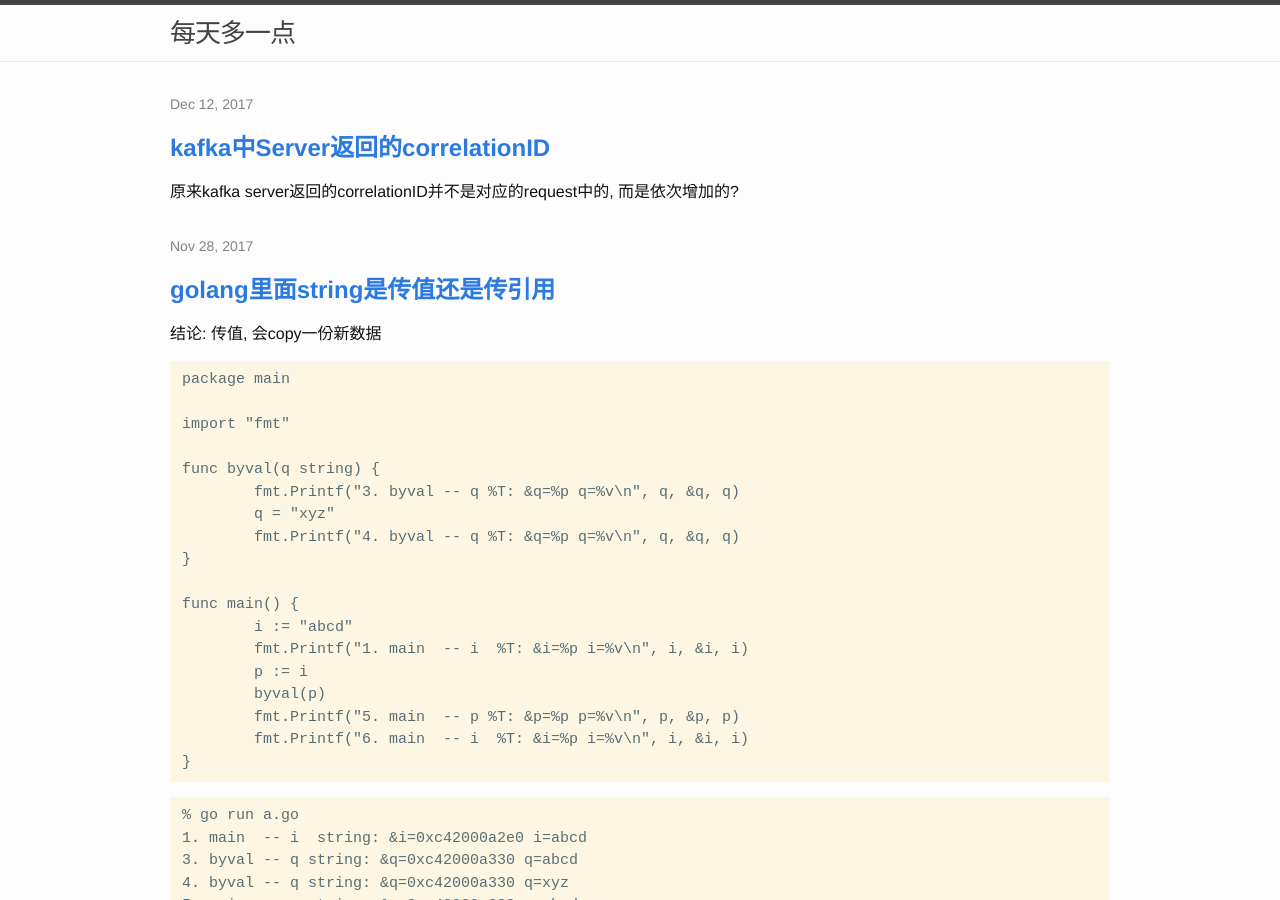
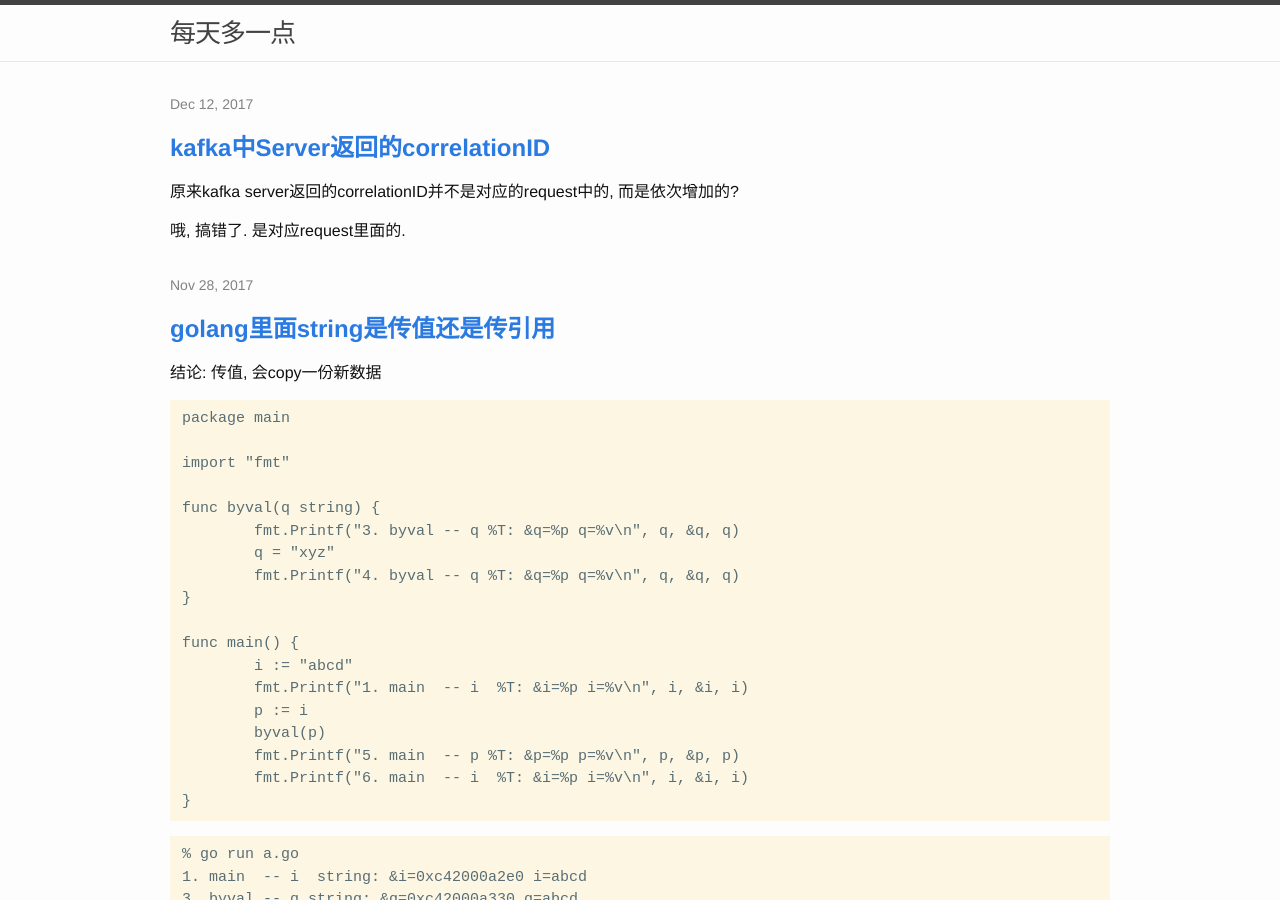
Before and after one commit to childe/gitcommit.today, a Jekyll site: the page built from index.html, in a window 1280 px wide and 900 px high. Built offline with Jekyll 4.4.1, drawn with Linux system fonts in a browser that asks for light colours; the list of posts is cut into pages by our own code.

Commit message:
modified:   _posts/2017-12-12-kafka-correlationID.md

```diff
--- a/_posts/2017-12-12-kafka-correlationID.md
+++ b/_posts/2017-12-12-kafka-correlationID.md
@@ -7,3 +7,5 @@ date: 2017-12-12 14:12:33 +0800
 ---
 
 原来kafka server返回的correlationID并不是对应的request中的, 而是依次增加的?
+
+哦, 搞错了. 是对应request里面的.
```
